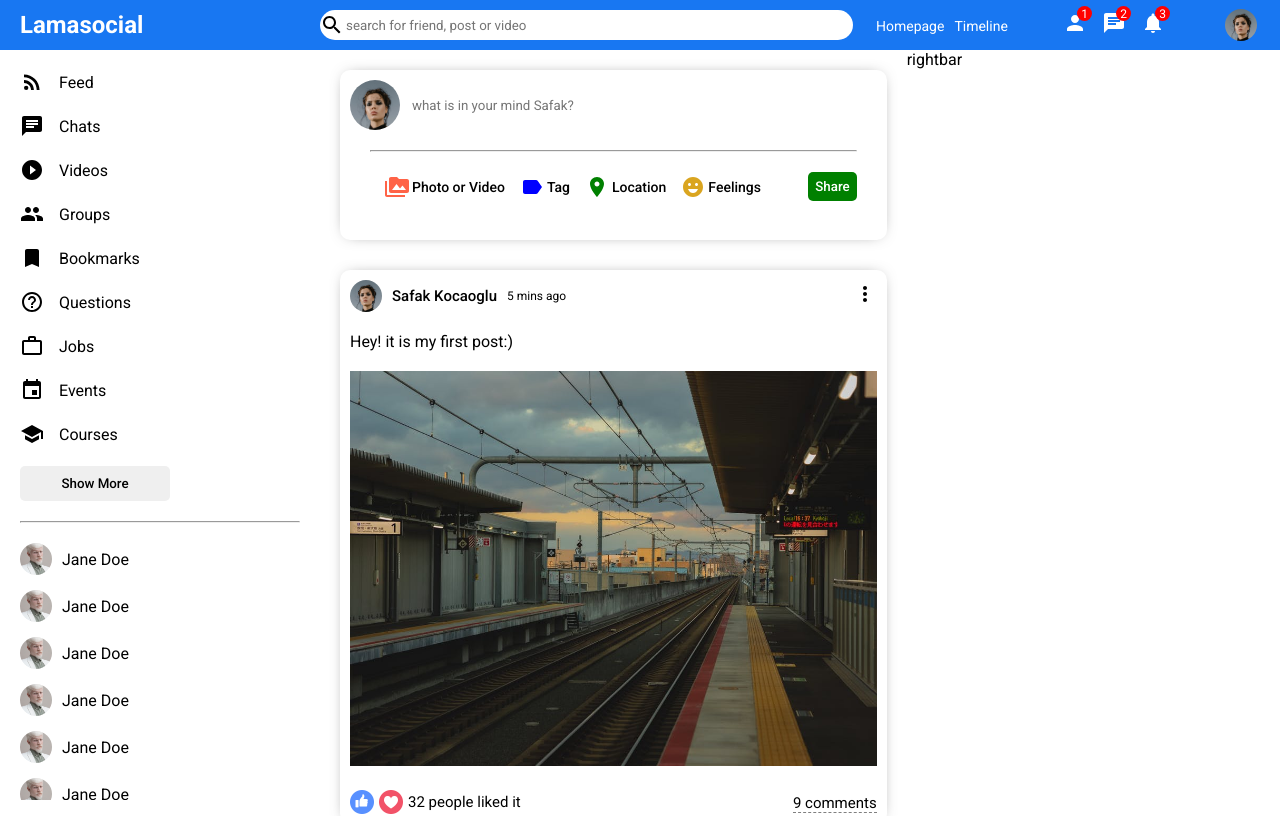
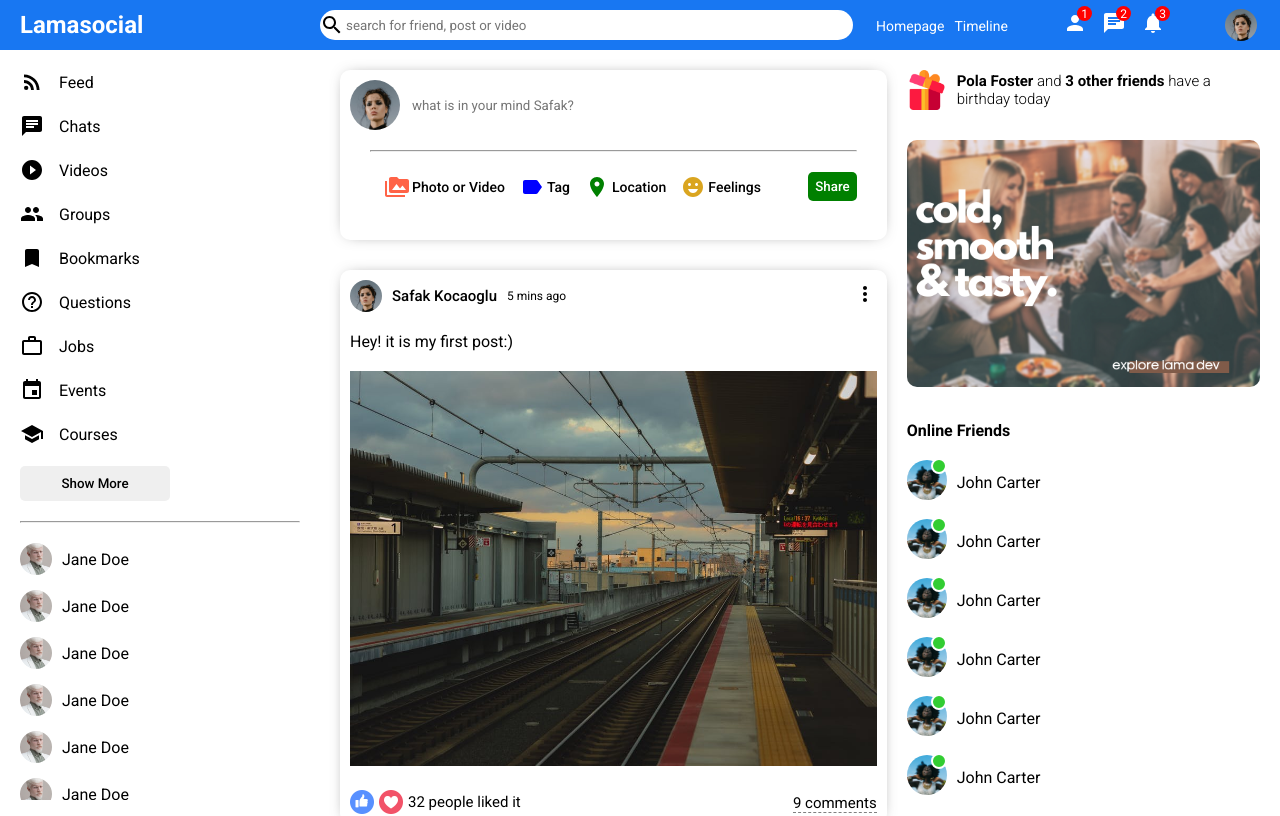
Before and after one commit to mayank-9031/Social-Media-App, a React (Create React App) app: page / in a window 1280 px wide. Shown: the top 816 px of the page. Built offline with nearby package versions, Linux system fonts and the light colour scheme.

Commit message:
finished layout

```diff
--- a/src/components/rightbar/Rightbar.jsx
+++ b/src/components/rightbar/Rightbar.jsx
@@ -1,9 +1,86 @@
 import "./rightbar.css"
+
 
 export default function Rightbar() {
   return (
     <div className="rightbar">
-      rightbar
+      <div className="rightbarWrapper">
+        <div className="birthdayContainer">
+          <img src="assets/gift.png" alt="" className="birthdayImg" />
+          <span className="birthdayText">
+            <b>Pola Foster</b> and <b>3 other friends </b>have a birthday today
+          </span>
+        </div>
+        <img src="assets/ad.png" alt="" className="rightbarAd" />
+        <h4 className="rightbarTitle">Online Friends</h4>
+        <ul className="rightbarFriendList">
+          <li className="rightbarFriend">
+            <div className="rightbarProfileImgContainer">
+              <img className="rightbarProfileImg"
+               src="assets/person/3.jpeg"
+               alt=""
+              />
+             <span className="rightbarOnline"></span>
+            </div>
+            <span className="rightbarUsername">John Carter</span>
+          </li>
+
+          <li className="rightbarFriend">
+            <div className="rightbarProfileImgContainer">
+              <img className="rightbarProfileImg"
+               src="assets/person/3.jpeg"
+               alt=""
+              />
+             <span className="rightbarOnline"></span>
+            </div>
+            <span className="rightbarUsername">John Carter</span>
+          </li>
+
+          <li className="rightbarFriend">
+            <div className="rightbarProfileImgContainer">
+              <img className="rightbarProfileImg"
+               src="assets/person/3.jpeg"
+               alt=""
+              />
+             <span className="rightbarOnline"></span>
+            </div>
+            <span className="rightbarUsername">John Carter</span>
+          </li>
+
+          <li className="rightbarFriend">
+            <div className="rightbarProfileImgContainer">
+              <img className="rightbarProfileImg"
+               src="assets/person/3.jpeg"
+               alt=""
+              />
+             <span className="rightbarOnline"></span>
+            </div>
+            <span className="rightbarUsername">John Carter</span>
+          </li>
+
+          <li className="rightbarFriend">
+            <div className="rightbarProfileImgContainer">
+              <img className="rightbarProfileImg"
+               src="assets/person/3.jpeg"
+               alt=""
+              />
+             <span className="rightbarOnline"></span>
+            </div>
+            <span className="rightbarUsername">John Carter</span>
+          </li>
+
+          <li className="rightbarFriend">
+            <div className="rightbarProfileImgContainer">
+              <img className="rightbarProfileImg"
+               src="assets/person/3.jpeg"
+               alt=""
+              />
+             <span className="rightbarOnline"></span>
+            </div>
+            <span className="rightbarUsername">John Carter</span>
+          </li>
+        </ul>
+      </div>
     </div>
   )
 }
--- a/src/components/rightbar/rightbar.css
+++ b/src/components/rightbar/rightbar.css
@@ -1,3 +1,68 @@
 .rightbar {
   flex: 3.5;
 }
+
+.rightbarWrapper {
+  padding: 20px 20px 0 0;
+}
+
+.birthdayContainer {
+  display: flex;
+  align-items: center;
+}
+
+.birthdayImg {
+  width: 40px;
+  height: 40px;
+  margin-right: 10px;
+}
+
+.birthdayText {
+  font-weight: 300;
+  font-size: 15px;
+}
+
+.rightbarAd {
+  width: 100%;
+  border-radius: 10px;
+  margin: 30px 0;
+}
+
+.rightbarTitle {
+  margin-bottom: 20px;
+}
+
+.rightbarFriendList {
+  padding: 0;
+  margin: 0;
+  list-style: none;
+}
+
+.rightbarFriend {
+  display: flex;
+  align-items: center;
+  margin-bottom: 15px;
+}
+
+.rightbarProfileImgContainer {
+  margin-right: 10px;
+  position: relative;
+}
+
+.rightbarProfileImg {
+  width: 40px;
+  height: 40px;
+  border-radius: 50%;
+  object-fit: cover;
+}
+
+.rightbarOnline {
+  width: 12px;
+  height: 12px;
+  border-radius: 50%;
+  background-color: limegreen;
+  position: absolute;
+  top: -2px;
+  right: 0;
+  border: 2px solid white;
+}
```
